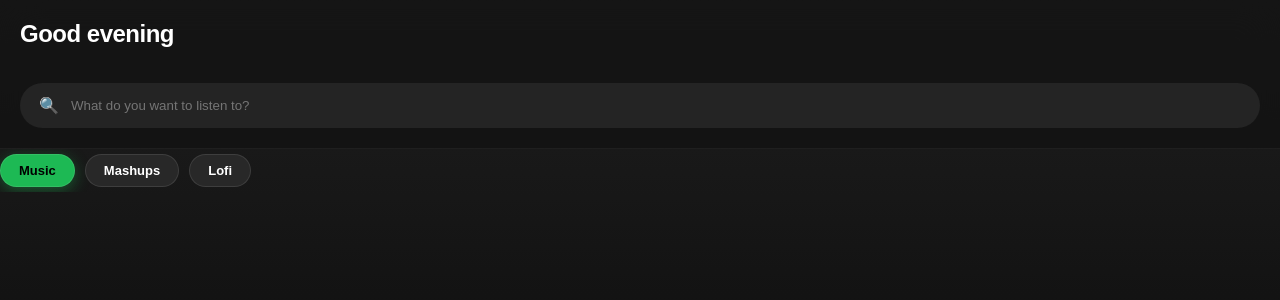
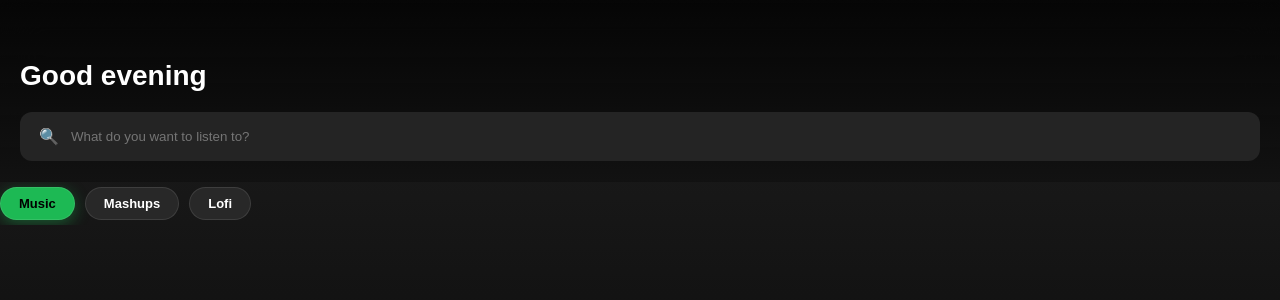
Before and after one commit to crazyinsan03-web/moonlight-studio, a Flask app: page / in a window 1280 px wide. Shown: the top 300 px of the page. Run offline with Flask 3, Linux system fonts and the light colour scheme; data that the repository does not hold is empty; some libraries are stand-ins or nearby versions.

Commit message:
Update style.css

```diff
--- a/static/style.css
+++ b/static/style.css
@@ -35,35 +35,30 @@ body {
 
 /* --- MAIN PAGE: Header & Search --- */
 .spotify-header {
-    padding: 30px 15px 15px; /* Spacing thodi kam ki mobile ke liye */
-    background: linear-gradient(rgba(0,0,0,0.6) 0%, transparent 100%);
-    position: sticky;
-    top: 0;
-    z-index: 1000;
-    /* YE ADD KAR */
-    display: flex;
-    flex-direction: column;
-    gap: 15px;
-
-
+    padding: 60px 20px 20px !important; /* Top padding badhai */
+    background: linear-gradient(rgba(0,0,0,0.8) 0%, rgba(18,18,18,1) 100%) !important;
+    position: relative !important; /* Sticky hata kar test kar */
+    display: flex !important;
+    flex-direction: column !important;
+    gap: 20px !important; /* Elements ke beech pakka gap */
+    width: 100% !important;
 }
 
 .greeting {
-    font-size: 24px;
-    font-weight: 700;
-    margin-bottom: 20px;
-    letter-spacing: -0.5px;
+    font-size: 28px !important;
+    font-weight: 800 !important;
+    margin: 0 !important;
 }
 
 .search-pill {
-    width: 100%; /* Isse bar screen ke bahar nahi jayegi */
     background: #242424 !important;
-    padding: 12px 18px;
-    border-radius: 50px;
-    display: flex;
-    align-items: center;
-    gap: 12px;
-
+    padding: 14px 18px !important;
+    border-radius: 12px !important;
+    display: flex !important;
+    align-items: center !important;
+    gap: 12px !important;
+    width: 100% !important;
+    position: relative !important;
 }
 
 .search-pill:focus-within {
@@ -107,28 +102,18 @@ body {
 
 /* --- MAIN PAGE: Grid & Cards --- */
 .spotify-grid {
-    display: grid;
-    grid-template-columns: repeat(2, 1fr);
-    gap: 12px;
-    padding: 12px;
-    /* YE TEEN LINES SCREEN KE BAHAR JANE SE ROKEGI */
+    display: grid !important;
+    grid-template-columns: repeat(2, 1fr) !important;
+    gap: 12px !important;
+    padding: 15px !important;
     width: 100% !important;
-    max-width: 100vw !important;
-    overflow-x: hidden !important;
-    box-sizing: border-box;
-    margin: 0 auto;
+    box-sizing: border-box !important;
 }
 
 .sp-card {
-    background: var(--sp-card-bg);
-    padding: 12px;
-    border-radius: 10px;
-    /* ISSE CARD GRID KE DABBE MEIN FIT RAHEGA */
-    width: auto !important;
-    min-width: 0 !important;
-    display: flex;
-    flex-direction: column;
-    overflow: hidden;
+    width: 100% !important;
+    min-width: 0 !important; /* Overflow rokega */
+    box-sizing: border-box !important;
 }
 .sp-title {
     font-size: 14px;
```
